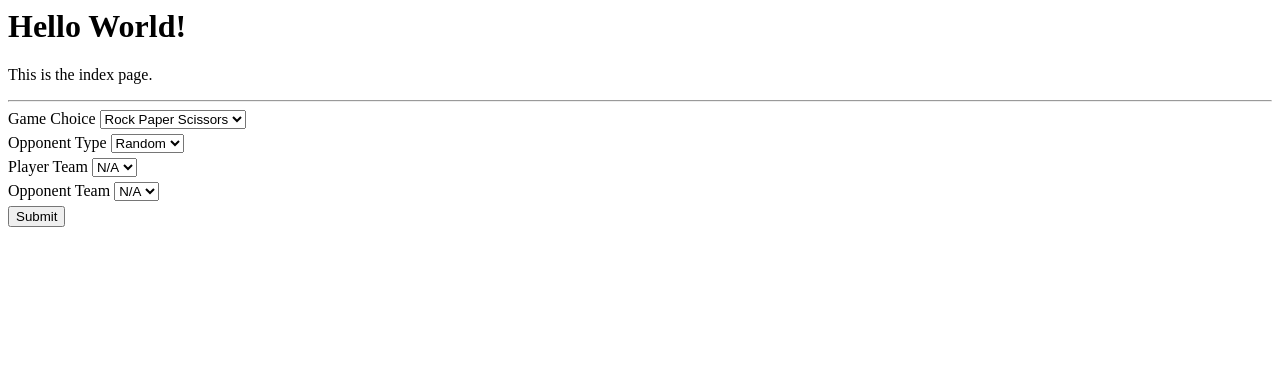
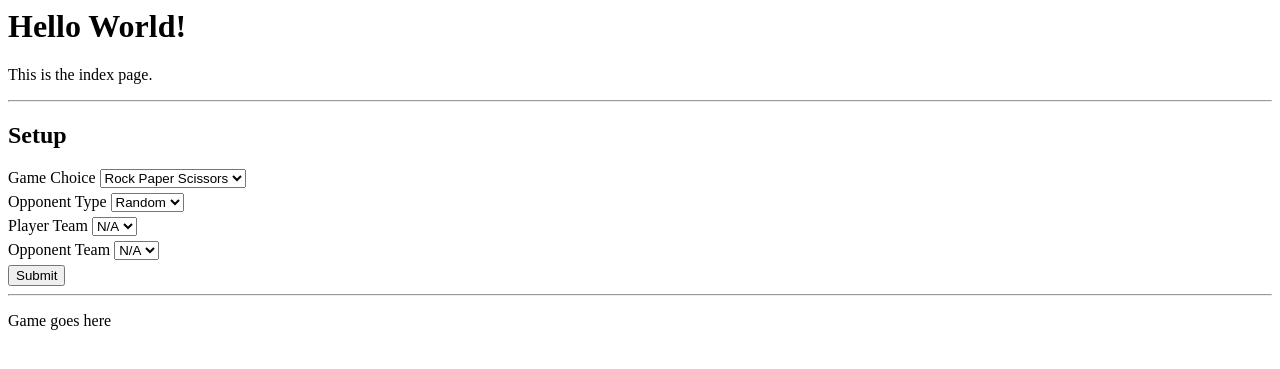
Before and after one commit to aturfah/cmplxsys530-final, a Flask app: page / in a window 1280 px wide. Shown: the top 369 px of the page. Run offline with Flask 2, Linux system fonts and the light colour scheme; parts of the project's set-up code (start-up, migrations or seed data) failed here and were passed over.

Commit message:
Add sections

```diff
--- a/interface/templates/index.html
+++ b/interface/templates/index.html
@@ -9,7 +9,7 @@
     <h1>Hello World!</h1>
     <p>This is the index page.</p>
     <hr />
-
+    <h2>Setup</h2>
     <div id="setup_form">
         <label for="game_dropdown">Game Choice</label>
         <select name="game_dropdown" id="game_dropdown" onchange="update_opp_choices(this.value);">
@@ -39,6 +39,10 @@
         <br/>
         <input type="button" value="Submit" onclick="submit_form()">
     </div>
+    <hr />
+    <div id="game_window">
+        <p>Game goes here</p>
+    </div>
 </body>
 
 </html>
```
